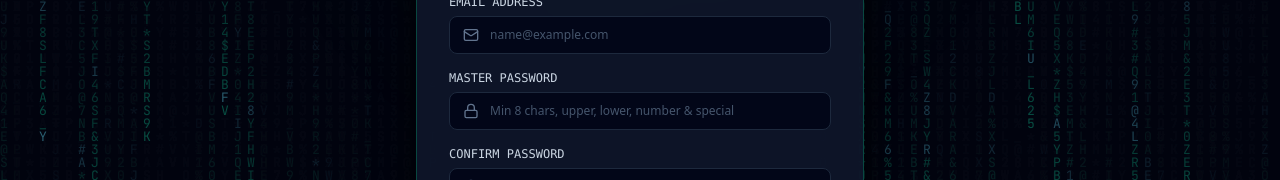
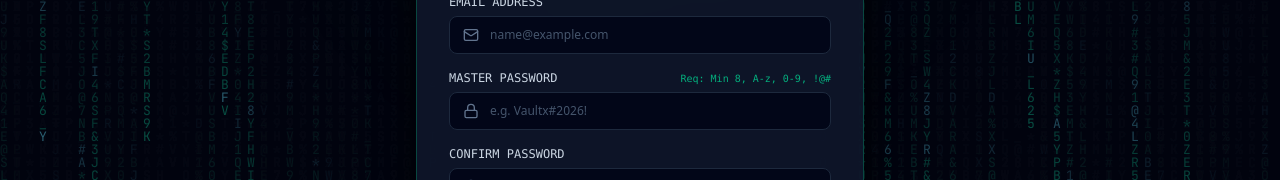
Before and after one commit to wayalbhushan/VaultX, a React (Vite) app in the folder vaultx-client/: page /get-started in a window 1280 px wide. Both pictures are taken after a click on the button "SIGN UP". Shown: the part 418-598 px from the top of the page. Built offline with nearby package versions, Linux system fonts and the light colour scheme; no server answers.

Commit message:
fix(auth): render Zod error details directly in alert banner for password complexity and username requirements

```diff
--- a/vaultx-client/src/pages/GetStarted.jsx
+++ b/vaultx-client/src/pages/GetStarted.jsx
@@ -2,7 +2,7 @@ import { useState } from "react";
 import { useNavigate, Link } from "react-router-dom";
 import API from "../utils/api";
 import MatrixBackground from "../components/MatrixBackground";
-import { LoaderCircle, Shield, Lock, Mail, User, KeyRound, AlertCircle, CheckCircle2, ArrowRight, Terminal } from "lucide-react";
+import { LoaderCircle, Shield, Lock, Mail, User, KeyRound, AlertCircle, CheckCircle2, ArrowRight } from "lucide-react";
 
 export default function GetStarted() {
   const navigate = useNavigate();
@@ -52,10 +52,13 @@ export default function GetStarted() {
       setSignupPassword("");
       setSignupConfirm("");
     } catch (err) {
+      const errorDetails = err.response?.data?.details;
       const errorMsg =
-        err.response?.data?.message ||
-        err.response?.data?.error ||
-        "Signup failed. Please check your details.";
+        Array.isArray(errorDetails) && errorDetails.length > 0
+          ? errorDetails.map((d) => d.message).join(" • ")
+          : err.response?.data?.message ||
+            err.response?.data?.error ||
+            "Signup failed. Please check your details.";
       setMessageType("error");
       setMessage(errorMsg);
     } finally {
@@ -80,7 +83,7 @@ export default function GetStarted() {
       } else {
         const { user } = res.data;
         setMessageType("success");
-        setMessage(`Welcome back, ${user.username}!`);
+        setMessage(`Welcome back, ${user.username}! Redirecting to console...`);
         setTimeout(() => navigate("/dashboard"), 800);
       }
     } catch (err) {
@@ -190,7 +193,7 @@ export default function GetStarted() {
         {message && (
           <div
             role="alert"
-            className={`mb-6 p-3.5 rounded-lg border text-xs font-medium flex items-start gap-2.5 font-sans ${
+            className={`mb-6 p-3.5 rounded-lg border text-xs font-medium flex items-start gap-2.5 font-sans leading-relaxed ${
               messageType === "error"
                 ? "bg-rose-500/10 border-rose-500/30 text-rose-300"
                 : "bg-emerald-500/10 border-emerald-500/30 text-emerald-300"
@@ -319,12 +322,15 @@ export default function GetStarted() {
               </div>
             </div>
             <div>
-              <label className="block text-xs font-mono text-slate-300 mb-1.5">MASTER PASSWORD</label>
+              <div className="flex justify-between items-center mb-1.5">
+                <label className="block text-xs font-mono text-slate-300">MASTER PASSWORD</label>
+                <span className="text-[10px] font-mono text-emerald-400/80">Req: Min 8, A-z, 0-9, !@#</span>
+              </div>
               <div className="relative">
                 <Lock size={16} className="absolute left-3.5 top-1/2 -translate-y-1/2 text-slate-500" />
                 <input
                   type="password"
-                  placeholder="Min 8 chars, upper, lower, number & special"
+                  placeholder="e.g. Vaultx#2026!"
                   value={signupPassword}
                   onChange={(e) => setSignupPassword(e.target.value)}
                   required
```
